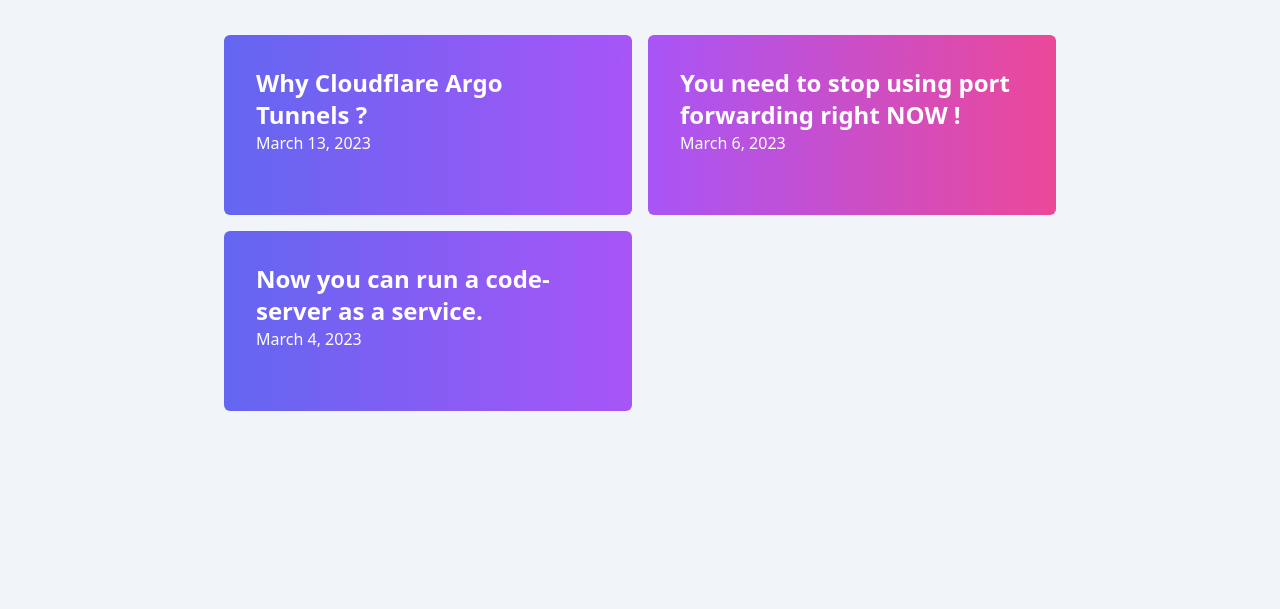
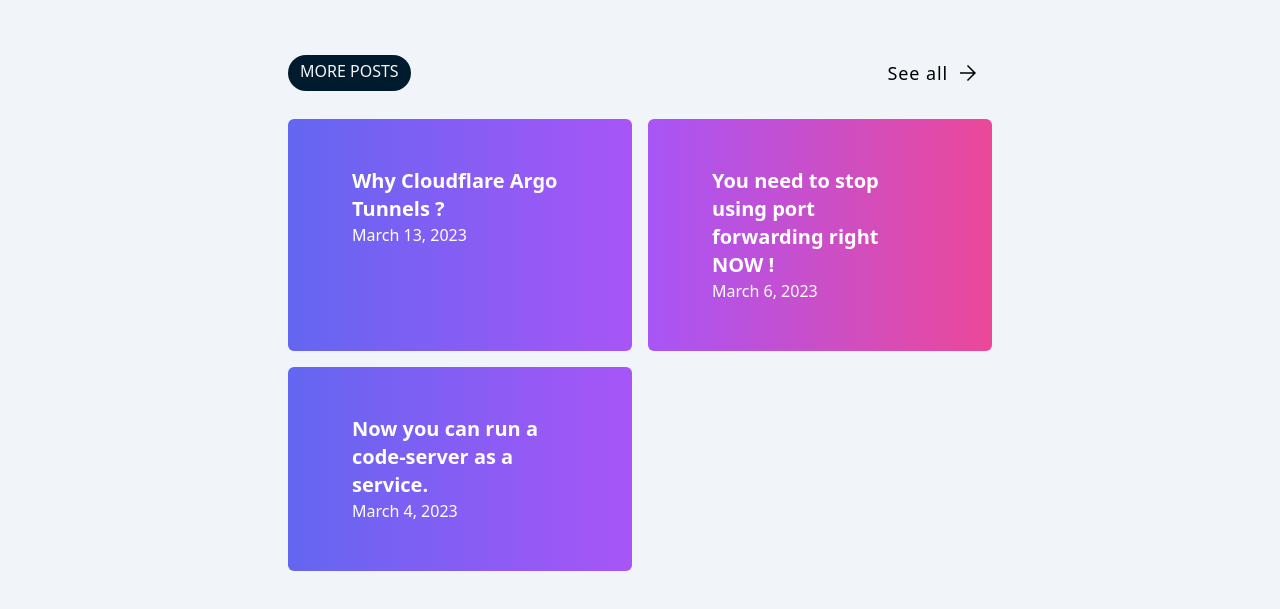
Before and after one commit to Blitz-Cloud/Blog, a Gatsby site: page /blog in a window 1280 px wide. Shown: the part 197-806 px from the top of the page. Built offline with nearby package versions, Linux system fonts and the light colour scheme; Gatsby itself is replaced by a stand-in of ours; some packages are replaced by stand-ins of ours.

Commit message:
Update[structure]: Now the PostGrid component is using porops
I made some changes to the PostGrid prop and now can be use on both the
index page and the blog page without any other tricks

```diff
--- a/src/components/PostsGrid.js
+++ b/src/components/PostsGrid.js
@@ -1,23 +1,7 @@
 import * as React from "react";
 import { useStaticQuery, graphql, Link } from "gatsby";
 
-const PostsGrid = () => {
-  // the post grid should accept a prop
-
-  const data = useStaticQuery(graphql`
-    query LatestPosts {
-      allMdx(sort: { frontmatter: { date: DESC } }, limit: 4) {
-        nodes {
-          frontmatter {
-            date(formatString: "MMMM D, YYYY")
-            title
-            slug
-          }
-        }
-      }
-    }
-  `);
-  const nodes = data.allMdx.nodes;
+const PostsGrid = ({posts}) => {
 
   return (
     <div className="bg-slate-100 dark:bg-[#0d2739] dark:text-white">
@@ -44,32 +28,29 @@
           </Link>
         </div>
         {/* post grid */}
-        <div className="grid gap-4 py-4 md:grid-cols-2">
-          {nodes.map((node, index) => {
-            if (index === 0) {
-              return;
-            }
-            if (index % 2) {
+        <div className="grid gap-4 py-4 text-2xl font-semibold md:grid-cols-2 ">
+          {posts.map((post, index) => {
+            if (!(index % 2)) {
               return (
                 <Link
-                  to={"/blog/" + node.frontmatter.slug}
+                  to={"/blog/" + post.frontmatter.slug}
                   className="rounded-md bg-gradient-to-r from-indigo-500 to-purple-500 px-4 py-12 text-xl font-semibold text-white  transition-transform duration-300 ease-in-out hover:-translate-y-1.5 md:px-16"
                 >
-                  {node.frontmatter.title}
+                  {post.frontmatter.title}
                   <p className="text-base font-normal">
-                    {node.frontmatter.date}
+                    {post.frontmatter.date}
                   </p>
                 </Link>
               );
             } else {
               return (
                 <Link
-                  to={"/blog/" + node.frontmatter.slug}
+                  to={"/blog/" + post.frontmatter.slug}
                   className="rounded-md bg-gradient-to-r from-purple-500 to-pink-500 px-4 py-12 text-xl font-semibold text-white transition-transform duration-300 ease-in-out hover:-translate-y-1.5 md:px-16"
                 >
-                  {node.frontmatter.title}
+                  {post.frontmatter.title}
                   <p className="text-base font-normal">
-                    {node.frontmatter.date}
+                    {post.frontmatter.date}
                   </p>
                 </Link>
               );
--- a/src/pages/blog/index.js
+++ b/src/pages/blog/index.js
@@ -2,6 +2,7 @@
 import { useStaticQuery, graphql, Link } from "gatsby";
 import Layout from "../../components/layout";
 import Seo from "../../components/seo";
+import PostsGrid from "../../components/PostsGrid";
 
 const BlogPost = ({ data }) => {
   const nodes = data.allMdx.nodes;
@@ -11,35 +12,8 @@
       <div className="min-h-[100vh] bg-slate-100  dark:bg-[#0d2739] dark:text-white ">
         <main className="m-auto px-4 pt-6 lg:max-w-[65vw] lg:px-0">
           <h1 className="mb-8 mt-12 text-6xl font-bold">Blog</h1>
-          <div className="grid gap-4 py-4 text-2xl font-semibold md:grid-cols-2">
-            {nodes.map((node, index) => {
-              if (!(index % 2)) {
-                return (
-                  <Link
-                    to={"/blog/" + node.frontmatter.slug}
-                    className="min-h-[180px] rounded-md bg-gradient-to-r from-indigo-500 to-purple-500 px-4 py-8   text-white transition-transform  duration-300 ease-in-out hover:-translate-y-1.5 md:px-8"
-                  >
-                    {node.frontmatter.title}
-                    <p className="text-base font-normal">
-                      {node.frontmatter.date}
-                    </p>
-                  </Link>
-                );
-              } else {
-                return (
-                  <Link
-                    to={"/blog/" + node.frontmatter.slug}
-                    className="min-h-[180px] rounded-md bg-gradient-to-r from-purple-500 to-pink-500 px-4 py-8 text-white transition-transform  duration-300 ease-in-out hover:-translate-y-1.5 md:px-8"
-                  >
-                    {node.frontmatter.title}
-                    <p className="text-base font-normal">
-                      {node.frontmatter.date}
-                    </p>
-                  </Link>
-                );
-              }
-            })}
-          </div>
+          {/* text-2xl font-semibold */}
+          <PostsGrid posts={nodes}/>
         </main>
       </div>
     </Layout>
--- a/src/pages/index.js
+++ b/src/pages/index.js
@@ -3,8 +3,24 @@
 import Seo from "../components/seo";
 import PostsGrid from "../components/PostsGrid";
 import LatestPost from "../components/LatestPost";
+import {useStaticQuery, graphql} from "gatsby"
 
 const IndexPage = () => {
+    const data = useStaticQuery(graphql`
+      query LatestPosts {
+        allMdx(sort: { frontmatter: { date: DESC } }, limit: 4, skip: 1) {
+          nodes {
+            frontmatter {
+              date(formatString: "MMMM D, YYYY")
+              title
+              slug
+            }
+          }
+        }
+      }
+    `);
+    const posts = data.allMdx.nodes;
+    console.log(posts)
   return (
     <Layout title="Home Page">
       <div className="text-center dark:bg-primary dark:text-white">
@@ -28,7 +44,7 @@
         </header>
       </div>
       <LatestPost />
-      <PostsGrid />
+      <PostsGrid posts={posts} />
     </Layout>
   );
 };
```
